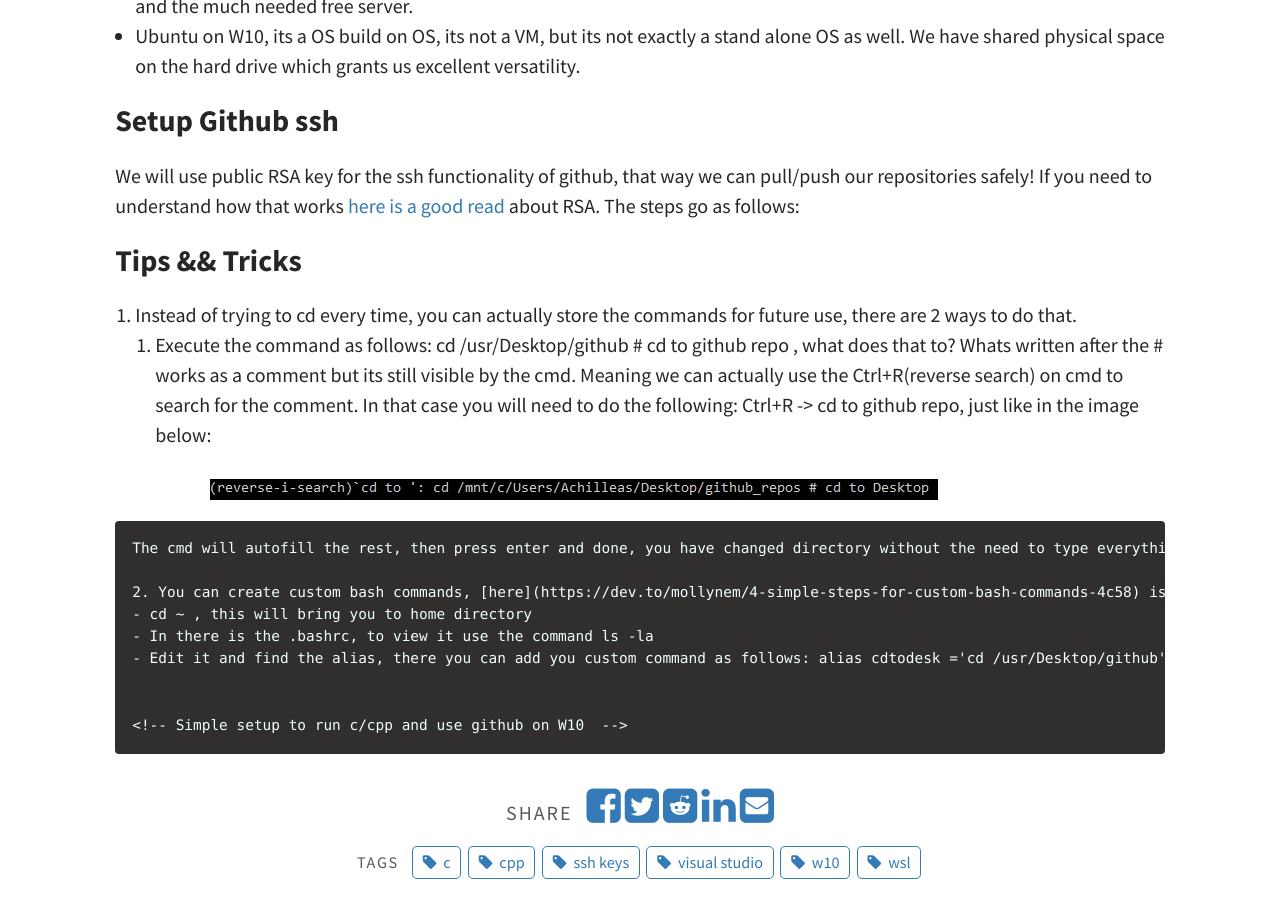
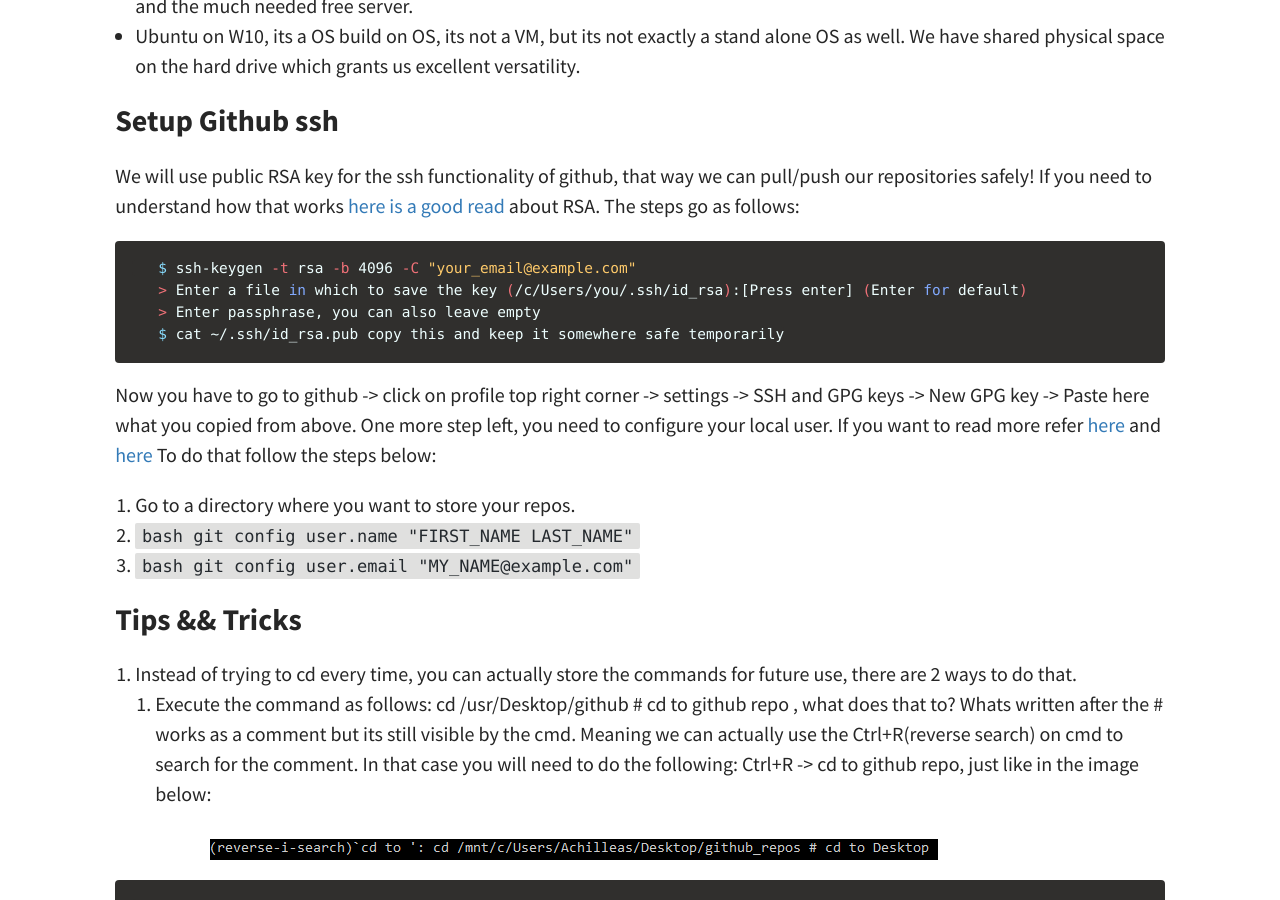
Before and after one commit to Achilleasein/achilleasein, a Jekyll site: the page built from _posts/2020-10-25-git_windows_c.md, in a window 1280 px wide and 900 px high, scrolled down 1392 px. Built offline with Jekyll 4.4.1, drawn with Linux system fonts in a browser that asks for light colours.

Commit message:
checking markdown

````diff
--- a/_posts/2020-10-25-git_windows_c.md
+++ b/_posts/2020-10-25-git_windows_c.md
@@ -44,7 +44,18 @@ Let's explaing what we installed and how we are going to use them.
 We will use public RSA key for the ssh functionality of github, that way we can pull/push our repositories safely!
 If you need to understand how that works [here is a good read](https://en.wikipedia.org/wiki/RSA_(cryptosystem)#:~:text=An%20RSA%20user%20creates%20and,who%20knows%20the%20prime%20numbers.&text=Breaking%20RSA%20encryption%20is%20known%20as%20the%20RSA%20problem.) about RSA.
 The steps go as follows:
-
+   ```bash
+   $ ssh-keygen -t rsa -b 4096 -C "your_email@example.com"
+   > Enter a file in which to save the key (/c/Users/you/.ssh/id_rsa):[Press enter] (Enter for default)
+   > Enter passphrase, you can also leave empty
+   $ cat ~/.ssh/id_rsa.pub copy this and keep it somewhere safe temporarily
+   ```
+Now you have to go to github -> click on profile top right corner -> settings -> SSH and GPG keys -> New GPG key -> Paste here what you copied from above.
+One more step left, you need to configure your local user. If you want to read more refer [here](https://git-scm.com/book/en/v2/Git-on-the-Server-Generating-Your-SSH-Public-Key) and [here](https://askubuntu.com/questions/1097038/how-do-i-setup-ssh-key-based-authentication-for-github-by-using-ssh-config-fi)
+To do that follow the steps below:
+1. Go to a directory where you want to store your repos.
+2. ```bash git config user.name "FIRST_NAME LAST_NAME" ```
+3. ```bash git config user.email "MY_NAME@example.com" ```
 
 ### Tips && Tricks
 1. Instead of trying to cd every time, you can actually store the commands for future use, there are 2 ways to do that.
````
